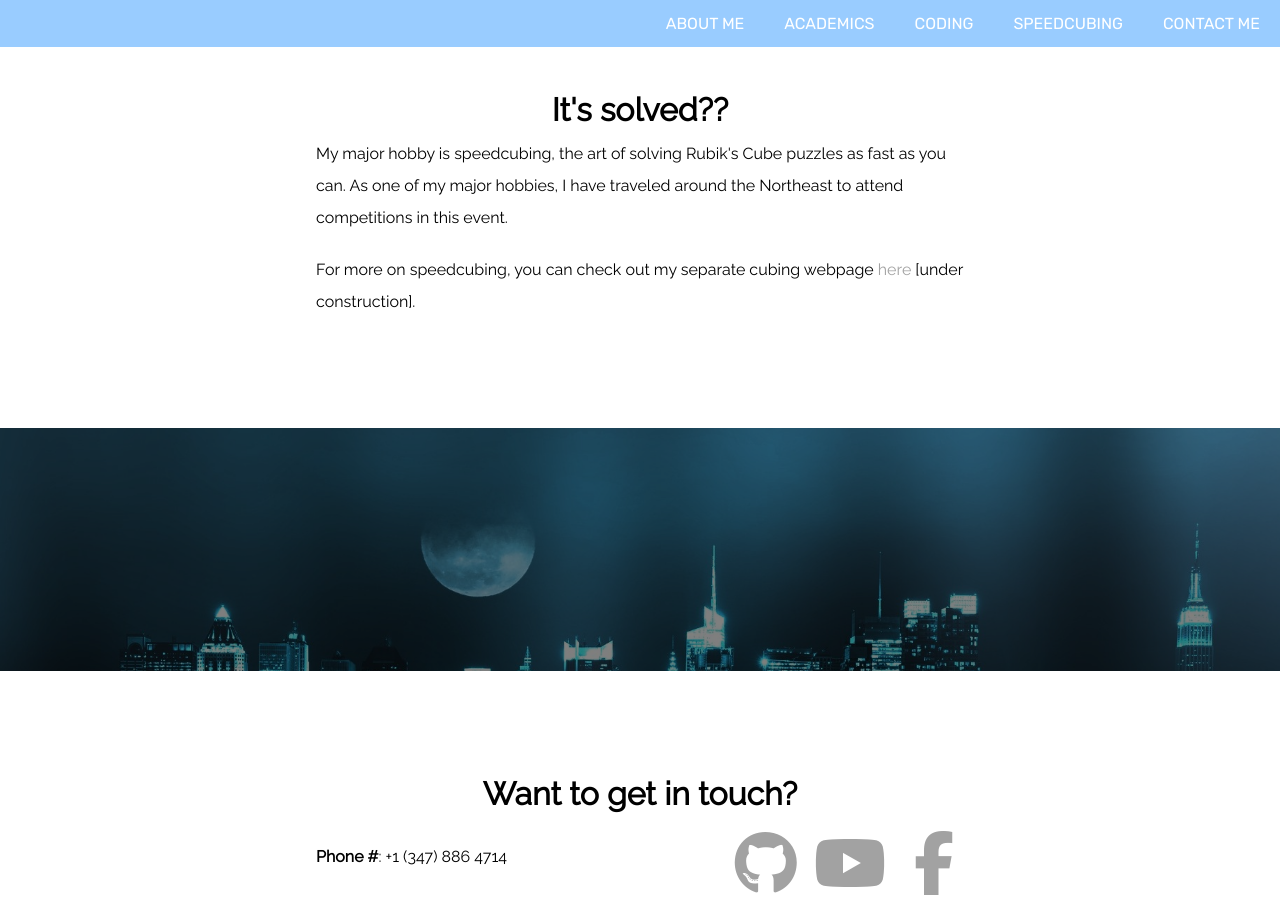
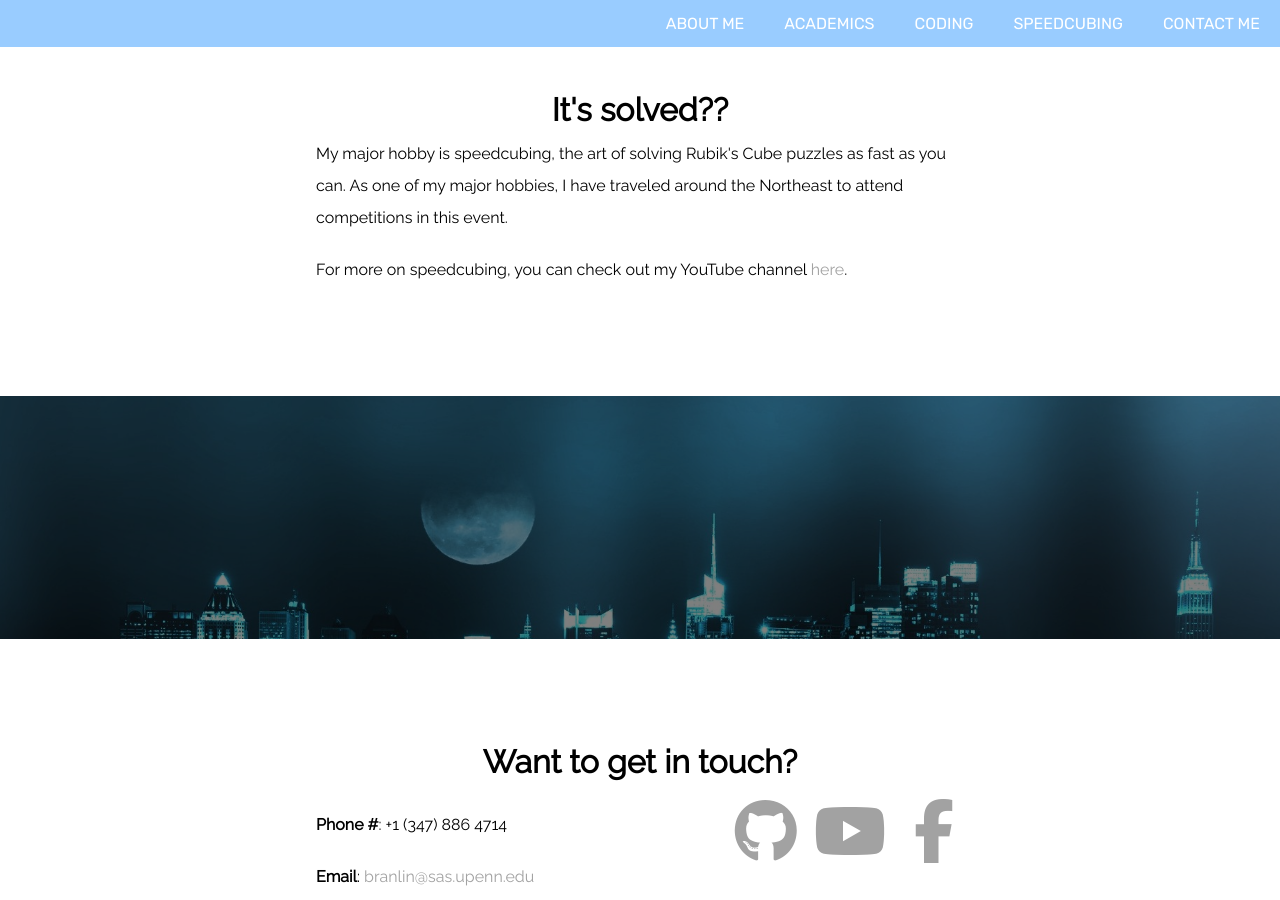
Before and after one commit to esqu1/esqu1.github.io, a Jekyll site: the page built from index.html, in a window 1280 px wide and 900 px high, scrolled down 3283 px. Built offline with Jekyll 4.4.1, drawn with Linux system fonts in a browser that asks for light colours; nearby versions of some CDN libraries; some web fonts are replaced.

Commit message:
cubing link

```diff
--- a/index.html
+++ b/index.html
@@ -57,7 +57,7 @@
 			<div class="wow flipInX">
 				<h1>It's solved??</h1>
 				<p>My major hobby is speedcubing, the art of solving Rubik's Cube puzzles as fast as you can. As one of my major hobbies, I have traveled around the Northeast to attend competitions in this event.</p>
-				<p>For more on speedcubing, you can check out my separate cubing webpage <a href="https://esqu1.github.io/cubing">here</a> [under construction].</p>
+				<p>For more on speedcubing, you can check out my <!--separate cubing webpage <a href="https://esqu1.github.io/cubing">here</a> [under construction]-->YouTube channel <a href="http://youtube.com/BrandonLin1">here</a>.</p>
 			</div>
 		</div>
 
```
